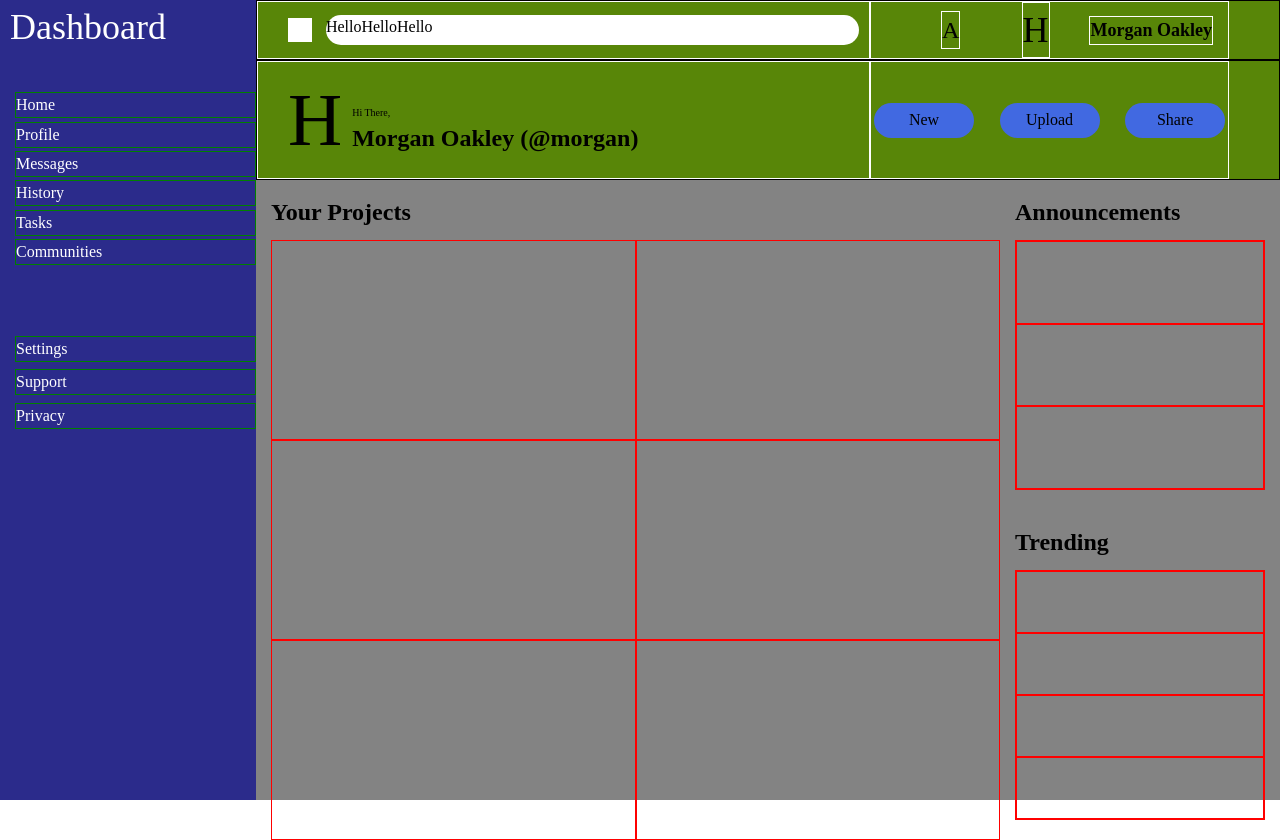
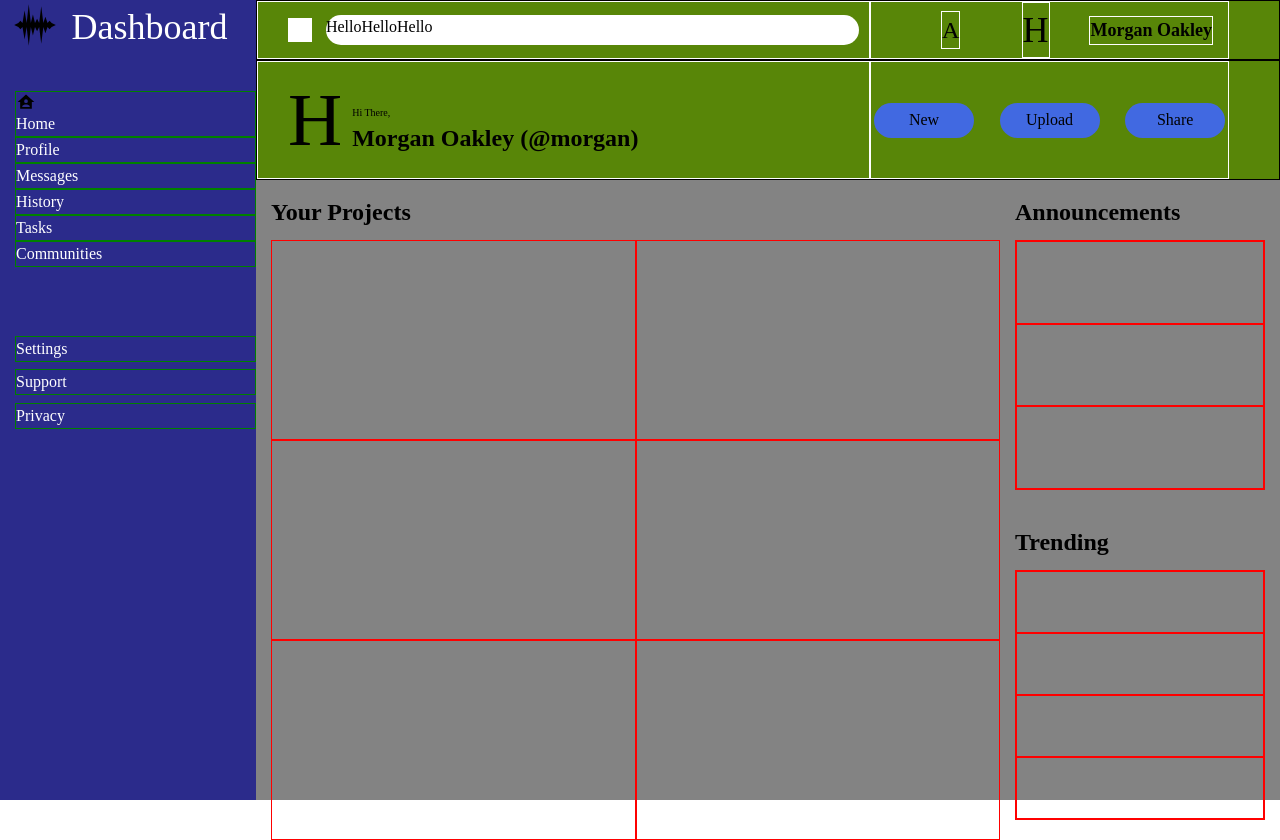
Before and after one commit to t-drape/admin_dashboard, a plain HTML site: page index.html in a window 1280 px wide. Drawn offline with Linux system fonts and the light colour scheme; a web font is replaced by a local one.

Commit message:
Start adding SVGs

```diff
--- a/index.html
+++ b/index.html
@@ -9,10 +9,11 @@
 <body>
   <div class="sidebar">
     <div class="logo">
+      <img src="./SVGs/waveform.svg" width='50px' height="50px">
       <p>Dashboard</p>
     </div>
     <div class="nav-group-one">
-      <p class="link">Home</p>
+      <p class="link"><img src="./SVGs/home-account.svg" width="20px" height="20px">Home</p>
       <p class="link">Profile</p>
       <p class="link">Messages</p>
       <p class="link">History</p>
--- a/style.css
+++ b/style.css
@@ -249,132 +249,6 @@ body {
   align-self: end;
   margin-bottom: 10px;
 }
-/* .all-cards {
-  grid-row-end: -1;
-  display: grid;
-  grid-template-columns: repeat(auto-fit, minmax(250px, 1fr));
-} */
-/* .top {
-  grid-row: 1 / 2;
-  display: grid;
-  grid-template-rows: repeat(5, 1fr);
-} */
-
-/* .ann {
-  grid-row: 2 / -1;
-  display: grid;
-  grid-template-rows: repeat(3, 1fr);
-} */
-
-/* .trending {
-  grid-row: 3 / 4;
-} */
-
-/* .trending {
-  grid-row: 2 / -1;
-  display: grid;
-  grid-template-rows: repeat(4, 1fr);
-} */
-
-/* .trending > .title {
-  align-self: end;
-} */
-
-/* .card {
-  width: 250px;
-  height: 200px;
-  border: 2px solid white; */
-/* } */
-
-/* .vert-card {
-  height: 250px;
-  width: 200PX;
-  border: 1px solid red;
-} */
-
-/* .all-cards {
-  grid-column: 1 / -1;
-  grid-row: 2 / -1;
-  display: grid;
-  grid-template-columns: repeat(auto-fit, minmax(300px, 1fr));
-} */
-
-/* .all-cards {
-  grid-row: 2 / -1;
-  grid-column: 1 / -2;
-  display: grid;
-  grid-template-columns: repeat(auto-fit, minmax(250px, 1fr));
-} */
-
-/* .card {
-  border: 1px solid red;
-}
-
-.all-announcements {
-  grid-row: 1 / 2;
-}
-
-.all-trending {
-  grid-row: 2 / 3;
-} */
-
-/* .trend, .ann {
-  border: 1px solid red;
-} */
-
-/* .projects {
-  grid-column: 1 / 3;
-  display: grid;
-  grid-template-columns: 1fr 1fr;
-  grid-template-rows: 1fr 10fr;
-} */
-
-/* .projects .title {
-  grid-column: 1 / -1;
-} */
-
-/* .main-content {
-  background-color: rgb(131, 131, 131);
-  grid-column: 2 / 4;
-  grid-row: 2 /  -1;
-  padding-top: 30px;
-
-  display: grid;
-  grid-template-columns: 1.5fr 1.5fr 1fr;
-}
-
- .main-content p {
-  grid-row: 1 / 2;
-  margin-top: 30px;
-}
-
-.projects {
-  grid-column: 1 / 3;
-  display: grid;
-  grid-template-columns: repeat(auto-fit, minmax(300px, 1fr));
-}
-
-.card {
-  border: 2px solid white;
-}
-
-.social {
-  display: grid;
-}
-
-.social .ann {
-  display: grid;
-  grid-template-rows: repeat(3, 1fr);
-}
-
-.social .trending {
-  display: grid;
-  grid-template-rows: repeat(4, 1fr);
-}
-
-.social p, .trend {
-  border: 1px solid red;
-} */
 
 .sidebar {
   display: grid;
@@ -383,8 +257,14 @@ body {
 }
 
 .logo {
+  display: grid;
+  grid-template-columns: 1fr 3fr;
+}
+
+.logo > p {
   font-family: "Faustina", serif;
   font-size: 36px;
+  grid-column: 2 / 3;
 }
 
 .sidebar div {
```
